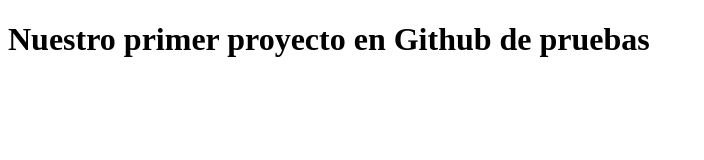
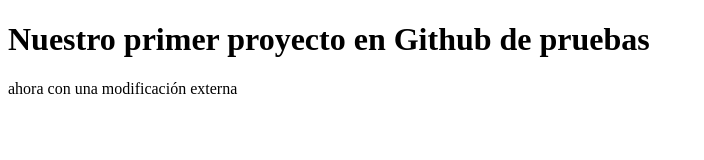
Before and after one commit to javiprada1/pruebas, a plain HTML site: page index.html in a window 1280 px wide. Shown: the whole page, without its empty margins (0-704 px from the left). Drawn offline with Linux system fonts and the light colour scheme.

Commit message:
[INDEX] Segundo Commit con una modificación

```diff
--- a/index.html
+++ b/index.html
@@ -8,5 +8,6 @@
 </head>
 <body>
    <h1>Nuestro primer proyecto en Github de pruebas</h1>
+    <p>ahora con una modificación externa</p>
 </body>
 </html>
```
